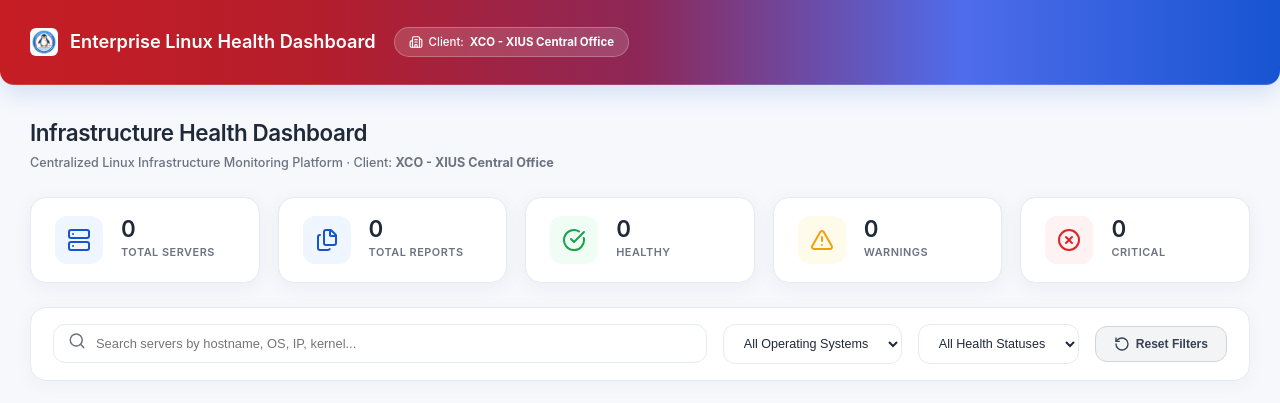
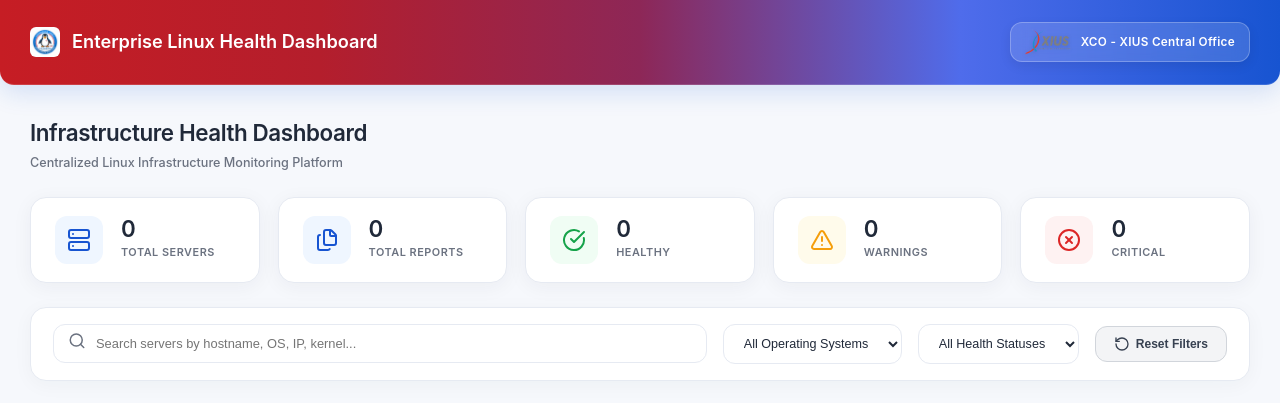
Before and after one commit to prathapece1234/linux-checklist, a Flask app: page / in a window 1280 px wide. Shown: the top 403 px of the page. Run offline with Flask 3, Linux system fonts and the light colour scheme; parts of the project's set-up code (start-up, migrations or seed data) failed here and were passed over.

Commit message:
Implement XIUS Client Logo & Header Redesign: move client component to header right side with XIUS logo image, glass background, and clean single-location client branding

```diff
--- a/app/static/css/style.css
+++ b/app/static/css/style.css
@@ -62,24 +62,39 @@ a:hover { text-decoration: underline; }
     gap: 12px;
 }
 
-.client-badge {
+/* Header XIUS Client Component (Right-aligned) */
+.header-client-card {
     display: inline-flex;
     align-items: center;
-    gap: 6px;
-    background: rgba(255, 255, 255, 0.15);
+    gap: 10px;
+    background: rgba(255, 255, 255, 0.14);
+    border: 1px solid rgba(255, 255, 255, 0.25);
+    backdrop-filter: blur(8px);
+    -webkit-backdrop-filter: blur(8px);
+    border-radius: 12px;
+    padding: 6px 14px;
+    box-shadow: 0 4px 12px rgba(0, 0, 0, 0.08);
+}
+
+.client-logo-img {
+    height: 26px;
+    width: auto;
+    object-fit: contain;
+    filter: drop-shadow(0 1px 2px rgba(0,0,0,0.15));
+}
+
+.client-name-text {
     color: #ffffff;
-    padding: 5px 14px;
-    border-radius: 20px;
-    font-size: 0.82em;
-    font-weight: 500;
-    border: 1px solid rgba(255, 255, 255, 0.25);
-    margin-left: 18px;
+    font-size: 0.84em;
+    font-weight: 600;
+    letter-spacing: 0.3px;
+    white-space: nowrap;
 }
 
 .nav-right {
     display: flex;
     align-items: center;
-    gap: 16px;
+    gap: 18px;
 }
 
 .nav-user {
--- a/app/templates/dashboard.html
+++ b/app/templates/dashboard.html
@@ -6,7 +6,7 @@
 <div class="page-header-row">
     <div class="page-title">
         <h2>Infrastructure Health Dashboard</h2>
-        <p class="page-subtitle">Centralized Linux Infrastructure Monitoring Platform &middot; Client: <strong>XCO - XIUS Central Office</strong></p>
+        <p class="page-subtitle">Centralized Linux Infrastructure Monitoring Platform</p>
     </div>
 </div>
 
--- a/app/templates/layout.html
+++ b/app/templates/layout.html
@@ -11,16 +11,17 @@
 <body>
     <nav class="top-nav">
         <div class="nav-content">
-            <div class="nav-brand" style="display:flex;align-items:center;">
+            <div class="nav-brand">
                 <a href="{{ url_for('dashboard.index') }}" style="display:flex;align-items:center;gap:12px;">
-                    <img src="{{ url_for('static', filename='images/linux_logo.png') }}" alt="Linux Logo" style="width:28px;height:28px;border-radius:6px;object-fit:cover;">
+                    <img src="{{ url_for('static', filename='images/linux_logo.png') }}" alt="Linux Logo" style="width:30px;height:30px;border-radius:6px;object-fit:cover;">
                     <span>Enterprise Linux Health Dashboard</span>
                 </a>
-                <span class="client-badge">
-                    <i data-lucide="building-2" style="width:14px;height:14px;vertical-align:middle;"></i> Client: <strong>XCO - XIUS Central Office</strong>
-                </span>
             </div>
-            <div class="nav-right">
+            <div class="nav-right" style="display:flex;align-items:center;gap:18px;">
+                <div class="header-client-card">
+                    <img src="{{ url_for('static', filename='images/xius_logo.png') }}" alt="XIUS Logo" class="client-logo-img">
+                    <span class="client-name-text">XCO - XIUS Central Office</span>
+                </div>
                 {% if auth_enabled and user %}
                 <span class="nav-user">Welcome, <strong>{{ user }}</strong></span>
                 <a href="{{ url_for('auth.logout') }}" class="nav-link logout-btn"><i data-lucide="log-out" style="width:16px;height:16px;vertical-align:middle;"></i> Logout</a>
```
Also changed, not shown: app/static/images/xius_logo.png (added), upload/static/images/xius_logo.png (added).
